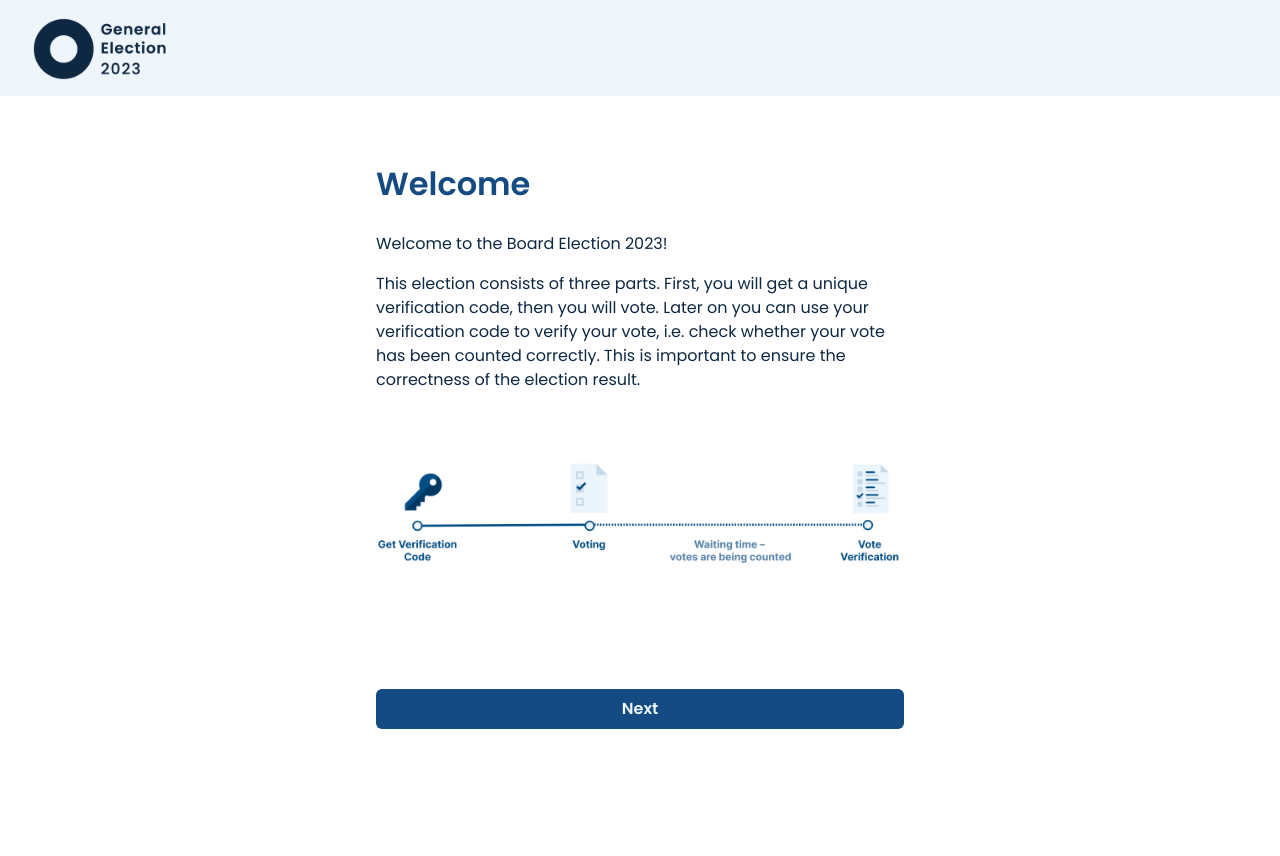
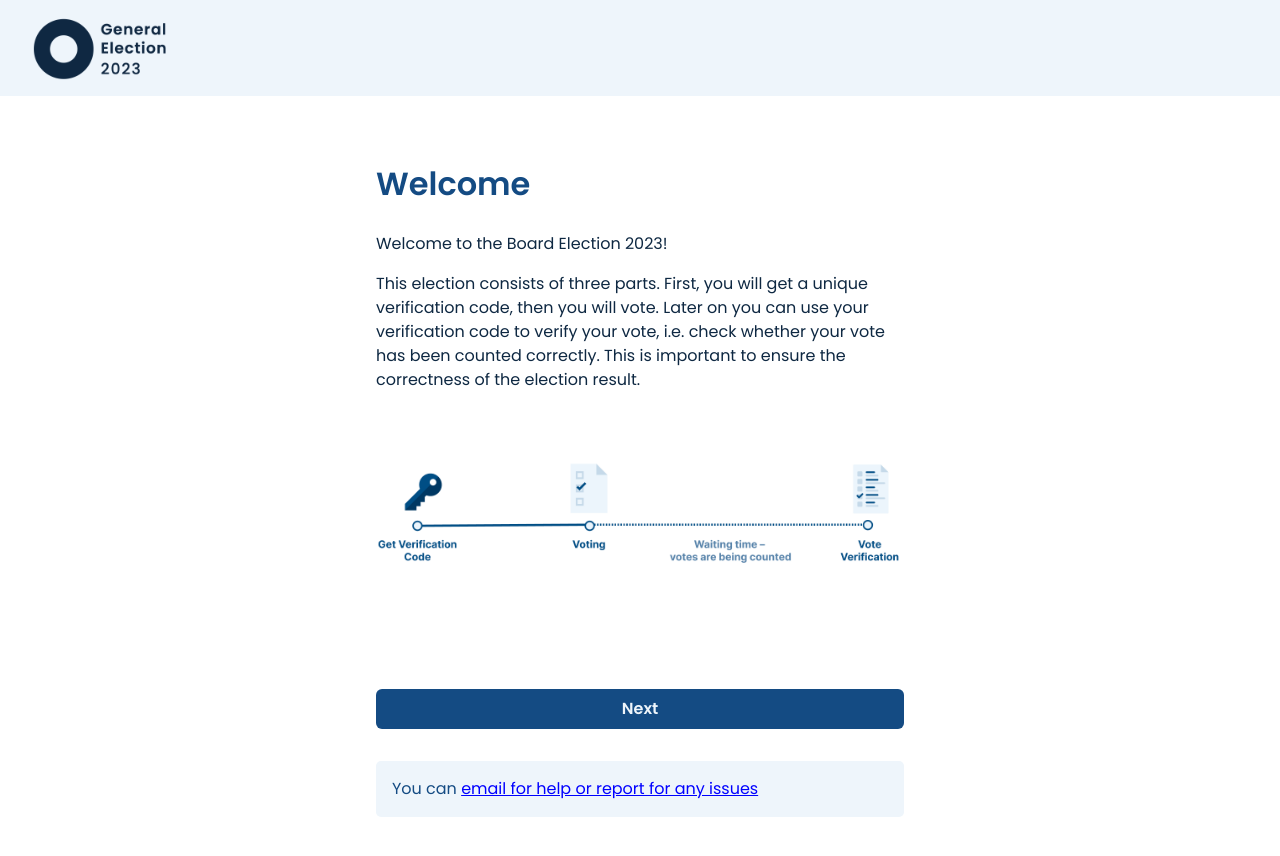
Before and after one commit to cometitu/react-e-voting, a React (Create React App) app: page /welcome in a window 1280 px wide. Shown: the top 856 px of the page. Before the commit the page ends 809 px from the top, so only its background shows below. Built offline with nearby package versions, Linux system fonts and the light colour scheme; what @react-pdf/renderer, parse would draw is missing.

Commit message:
Add help or report issue link to all pages in the voting system

```diff
--- a/src/Voting-System/Confirmation/Confirmation.js
+++ b/src/Voting-System/Confirmation/Confirmation.js
@@ -1,6 +1,6 @@
 import React from "react";
 import { useNavigate } from "react-router-dom";
-import { Button, Text } from "@chakra-ui/react";
+import { Button, Text, Link, Grid } from "@chakra-ui/react";
 import Navbar from "../Navbar/Navbar";
 
 export default function Confirmation() {
@@ -23,6 +23,17 @@ export default function Confirmation() {
           <Button className="blue-btn" onClick={() => navigate("/info-2")}>
             Next
           </Button>
+          <Grid className="info-box">
+          <Text >You can&nbsp;
+          <Link
+              className="help-link"
+              href="mailto:sagb@itu.dk"
+              target={"_blank"}
+            >
+              email for help or report for any issues
+            </Link>
+          </Text>
+           </Grid>
         </div>
       </div>
     </div>
--- a/src/Voting-System/VerificationCode/VerificationCode.js
+++ b/src/Voting-System/VerificationCode/VerificationCode.js
@@ -13,6 +13,7 @@ import {
   Flex,
   Grid,
   Spinner,
+  Link
 } from "@chakra-ui/react";
 import { Field, Form, Formik } from "formik";
 import "./VerificationCode.css";
@@ -242,6 +243,18 @@ export default function VerificationCode() {
               Vote now
             </Button>
           </Flex>
+
+          <Grid className="info-box">
+          <Text >You can&nbsp;
+          <Link
+              className="help-link"
+              href="mailto:sagb@itu.dk"
+              target={"_blank"}
+            >
+              email for help or report for any issues
+            </Link>
+          </Text>
+           </Grid>
         </div>
       </div>
     </div>
--- a/src/Voting-System/VoteVerification/VoteVerification.js
+++ b/src/Voting-System/VoteVerification/VoteVerification.js
@@ -11,6 +11,7 @@ import {
   AccordionPanel,
   AccordionIcon,
   AccordionItem,
+  Link
 } from "@chakra-ui/react";
 import { React, useEffect } from "react";
 import Results from "../../JSON/results.json";
@@ -141,6 +142,7 @@ export default function VoteVerification() {
             </Box>
           )}
 
+
         </GridItem>
 
         <Grid className="verification-content">
@@ -263,7 +265,20 @@ export default function VoteVerification() {
               <br /> Please try again later.
             </Text>
           )}
+
+<Grid className="info-box">
+          <Text >You can&nbsp;
+          <Link
+              className="help-link"
+              href="mailto:sagb@itu.dk"
+              target={"_blank"}
+            >
+              email for help or report for any issues
+            </Link>
+          </Text>
+           </Grid>
         </Grid>
+
        </Grid>
      </div>
 
--- a/src/Voting-System/Voting/Voting.js
+++ b/src/Voting-System/Voting/Voting.js
@@ -1,5 +1,5 @@
 import "./Voting.css";
-import { RadioGroup, Radio, Box, GridItem, Grid, Text } from "@chakra-ui/react";
+import { RadioGroup, Radio, Box, GridItem, Grid, Text, Link } from "@chakra-ui/react";
 import Candidates from "../../JSON/candidates.json";
 import PopOver from "./PopOver";
 import { useState, useEffect } from "react";
@@ -48,12 +48,26 @@ export default function Voting() {
               ))}
             </Grid>
           </RadioGroup>
+          <Grid className="info-box">
+          <Text >You can&nbsp;
+          <Link
+              className="help-link"
+              href="mailto:sagb@itu.dk"
+              target={"_blank"}
+            >
+              email for help or report for any issues
+            </Link>
+          </Text>
+           </Grid>
 
            <PopOver vote={vote}></PopOver>
           </Box> : <Text className="red-text">
               The voting phase is over and it is not possible to vote anymore.
             </Text>
+
+
 }
+
         </div>
       </div>
     </div>
--- a/src/Voting-System/VotingSystem.css
+++ b/src/Voting-System/VotingSystem.css
@@ -102,3 +102,9 @@ h3 {
 .input-field {
   border-color: var(--light_grey) !important;
 }
+
+/* Link */
+.help-link{
+  color: blue!important;
+  text-decoration: underline !important;
+}
--- a/src/Voting-System/Welcome/Welcome.js
+++ b/src/Voting-System/Welcome/Welcome.js
@@ -1,4 +1,4 @@
-import { Button, Text, Image } from "@chakra-ui/react";
+import { Button, Text, Image, Grid, Link } from "@chakra-ui/react";
 import { useNavigate } from "react-router-dom";
 import Navbar from "../Navbar/Navbar";
 import VotingOverview from "../../assets/Voting-Overview.png";
@@ -39,6 +39,18 @@ export default function Welcome() {
           >
             Next
           </Button>
+
+          <Grid className="info-box">
+          <Text >You can&nbsp;
+          <Link
+              className="help-link"
+              href="mailto:sagb@itu.dk"
+              target={"_blank"}
+            >
+              email for help or report for any issues
+            </Link>
+          </Text>
+           </Grid>
         </div>
       </div>
     </div>
```
